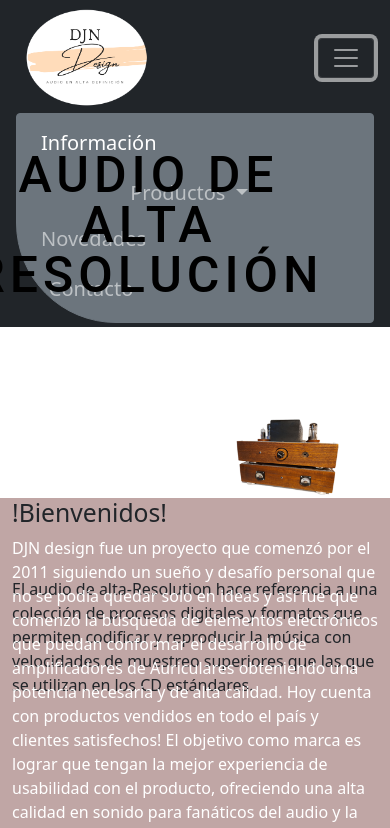
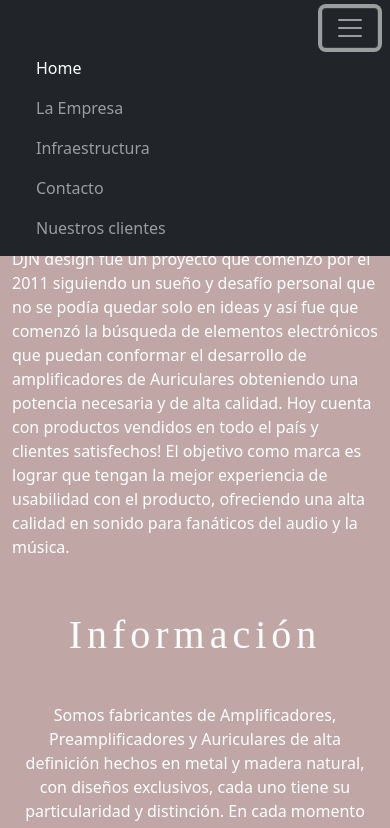
Before and after one commit to corinatt/Desafio-16, a website: page index.html in a window 390 px wide. Both pictures are taken after a click on the button 346 px from the left and 58 px from the top of the page. Shown: the top 828 px of the page. Drawn offline with nearby package versions, Linux system fonts and the light colour scheme; files whose address does not match are found by name; a web font is replaced by a local one.

Commit message:
cambios nav y responsive

```diff
--- a/index.html
+++ b/index.html
@@ -24,6 +24,8 @@
     integrity="sha384-KyZXEAg3QhqLMpG8r+8fhAXLRk2vvoC2f3B09zVXn8CA5QIVfZOJ3BCsw2P0p/We" crossorigin="anonymous">
   <!-- Css  -->
   <link rel="stylesheet" href="css/style.css">
+  <!--link a AOS-->
+  <link rel="stylesheet" href="https://unpkg.com/aos@next/dist/aos.css" />
   <!--font h1-->
   <meta name="viewport" content="width=device-width, initial-scale=1.0">
   <link rel="preconnect" href="https://fonts.googleapis.com">
@@ -34,22 +36,24 @@
 </head>
 
 <body>
-  <div class="contenedor">
   <header class="header">
-      <nav class="navbar navbar-expand-lg navbar-dark bg-dark mb-auto mx-auto p-1">
+
+    <nav class="navbar navbar-expand-lg navbar-dark bg-dark  mx-auto p-1 desktop">
       <div class="container-fluid">
         <a class="navbar-brand" href="index.html"><img src="Image/Logo-djn.png" alt="logo" width="150"></a>
+
         <button class="navbar-toggler" type="button" data-bs-toggle="collapse" data-bs-target="#navbarNavDropdown"
           aria-controls="navbarNavDropdown" aria-expanded="true" aria-label="Toggle navigation">
           <span class="navbar-toggler-icon"></span>
         </button>
+
         <div class="collapse navbar-collapse" id="navbarNavDropdown">
           <ul class="navbar-nav ms-auto fs-5 btn btn-secondary ">
             <li class="nav-item mx-4 section-nav">
               <a class="nav-link active" aria-current="page" href="#Información">Información</a>
             </li>
             <li class="nav-item dropdown">
-              <a class="nav-link dropdown-toggle mx-3" href="Productos.html" id="navbarDropdownMenuLink" role="button"
+              <a class="nav-link dropdown-toggle" href="Productos.html" id="navbarDropdownMenuLink" role="button"
                 data-bs-toggle="dropdown" aria-expanded="false">
                 Productos
               </a>
@@ -69,34 +73,67 @@
         </div>
       </div>
     </nav>
+    <nav class="navbar fixed-top navbar-expand-lg navbar-dark bg-dark mb-5 mx-auto celular">
+      <div class="container">
+        <a class="navbar-brand img-nav" href="index.html"><img src=""
+            alt=""></a>
+        <button class="navbar-toggler" type="button" data-bs-toggle="collapse" data-bs-target="#navbarNavDropdown"
+          aria-controls="navbarNavDropdown" aria-expanded="true" aria-label="Toggle navigation">
+          <span class="navbar-toggler-icon"></span>
+        </button>
+        <div class="collapse navbar-collapse" id="navbarNavDropdown">
+          <ul class="navbar-nav mx-auto">
+            <li class="nav-item mx-4">
+              <a class="nav-link active" aria-current="page" href="index.html">Home</a>
+            </li>
+            <li class="nav-item mx-4">
+              <a class="nav-link" href="laempresa.html">La Empresa</a>
+            </li>
+            <li class="nav-item mx-4">
+              <a class="nav-link" href="infraestructura.html">Infraestructura</a>
+            </li>
+            <li class="nav-item mx-4">
+              <a class="nav-link" href="contacto.html">Contacto</a>
+            </li>
+            <li class="nav-item mx-4">
+              <a class="nav-link" href="clientes.html">Nuestros clientes</a>
+            </li>
+          </ul>
+        </div>
+      </div>
+    </nav>
+
   </header>
+
   <main>
     <!-- portada  -->
-        <section class="container-fluid bg-white portada">
-        <div class="titulo-index">
+    <section class="container-fluid bg-white py-3 h-100  ">
+      <div class="row" >
+        <div class="col-lg-5 col-md-12 d-flex align-items-center px-3 mx-auto  ">
+          <div>
             <h1>Audio de alta resolución</h1>
-        </div>
-        <section>
-          <div class="row">
-          <div class="col-lg-6 col-sd-12 d-flex align-items-justify ">
-            <div class="p-h1">
-              <p class="text-dark">El audio de alta-Resolution hace referencia a una colección de procesos digitales
-              y formatos que permiten codificar y reproducir la música con velocidades de muestreo superiores que las que se
-              utilizan en los CD estándares.</p>
+            <p class="text-dark  ">El audio de alta-Resolution hace
+              referencia a una colección de procesos digitales
+              y formatos que permiten codificar y reproducir la música con velocidades de muestreo superiores que las
+              que se
+              utilizan en los CD estándares.
+            </p>
           </div>
         </div>
+        <div class="img-2 col-lg-7 col-md-12 px-3 mx-auto">
+          <img src="image/pre-img.png" class="img-fluid"  alt="img-thumbnail">
         </div>
-        </section>
-          <div class="img-2">
-            <img src="image/pre-img.png" class="img-fluid" alt="img-thumbnail">
       </div>
     </section>
     <section class="container justify-center">
       <h2>!Bienvenidos!</h2>
       <div>
-          <p>DJN design  fue un proyecto que comenzó por el 2011 siguiendo un sueño y desafío personal que no se podía quedar solo en ideas y así fue que comenzó la búsqueda de elementos electrónicos que puedan conformar el desarrollo de amplificadores de Auriculares obteniendo una potencia necesaria y de alta calidad.
+        <p>DJN design fue un proyecto que comenzó por el 2011 siguiendo un sueño y desafío personal que no se podía
+          quedar solo en ideas y así fue que comenzó la búsqueda de elementos electrónicos que puedan conformar el
+          desarrollo de amplificadores de Auriculares obteniendo una potencia necesaria y de alta calidad.
           Hoy cuenta con productos vendidos en todo el país y clientes satisfechos!
-            El objetivo como marca es lograr que tengan la mejor experiencia de usabilidad con el producto, ofreciendo una alta calidad en sonido para fanáticos del audio y la música.
+          El objetivo como marca es lograr que tengan la mejor experiencia de usabilidad con el producto, ofreciendo una
+          alta calidad en sonido para fanáticos del audio y la música.
         </p>
       </div>
     </section>
@@ -138,7 +175,8 @@
             <img src="image/icon/credit-card-2-front.svg" alt="credit-card">
           </div>
           <h4>Paga con Tarjeta</h4>
-          <p>Con Mercado Pago, tenés cuotas sin interés con tarjeta o efectivo en puntos de pago. ¡Y siempre es seguro!</p>
+          <p>Con Mercado Pago, tenés cuotas sin interés con tarjeta o efectivo en puntos de pago. ¡Y siempre es seguro!
+          </p>
         </div>
         <div class="col-lg-4 text-center">
           <div class="img-tc container">
@@ -152,7 +190,8 @@
             <img src="image/icon/shield-check.svg" alt="compra-protegida">
           </div>
           <h4>Compra Protegida</h4>
-          <p>Te acompañamos hasta que recibas lo que compraste. <br> Y si no es lo que esperabas, te devolvemos el dinero.</p>
+          <p>Te acompañamos hasta que recibas lo que compraste. <br> Y si no es lo que esperabas, te devolvemos el
+            dinero.</p>
         </div>
       </div>
     </section>
@@ -189,8 +228,13 @@
 
   <!-- Option 1: Bootstrap Bundle with Popper -->
   <script src="https://cdn.jsdelivr.net/npm/bootstrap@5.1.0/dist/js/bootstrap.bundle.min.js"
-    integrity="sha384-U1DAWAznBHeqEIlVSCgzq+c9gqGAJn5c/t99JyeKa9xxaYpSvHU5awsuZVVFIhvj"
-    crossorigin="anonymous"></script>
+    integrity="sha384-U1DAWAznBHeqEIlVSCgzq+c9gqGAJn5c/t99JyeKa9xxaYpSvHU5awsuZVVFIhvj" crossorigin="anonymous">
+  </script>
+  <!--AOS-->
+  <script src="https://unpkg.com/aos@next/dist/aos.js"></script>
+  <script>
+    AOS.init();
+  </script>
 
   <!-- Option 2: Separate Popper and Bootstrap JS -->
   <!--
--- a/scss/components/_header.scss
+++ b/scss/components/_header.scss
@@ -1,2 +1,22 @@
 @import url(../base/_listas.scss);
 @import url(../base/_variables.scss);
+
+.celular {
+    display: none;
+}
+@media only screen and(max-width:900px) {
+    .celular {
+        display: block;
+    }
+
+}
+.desktop {
+    display: block;
+
+}
+@media only screen and(max-width:900px) {
+    .desktop {
+        display: none;
+    }
+
+}
--- a/scss/components/_main.scss
+++ b/scss/components/_main.scss
@@ -1,7 +1,7 @@
 @import "../base/variables";
 @import "../base/listas";
 
-main {
+
 
     .titulo-index {
     display: flex;
@@ -37,26 +37,34 @@
 
   .img-2{
     width: 30%;
-    margin-top: -300px;
-    animation-name: move;
-    animation-duration: 3s;
+    animation-duration: 4s;
     animation-fill-mode: forwards;
+    animation-name: aparecer;
+  }
+  @keyframes aparecer {
+    from {
+      margin-right: 0%;
+    }
 
+    to {
+      margin-left: 60%;
+    }
   }
   // @media screen and (max-width: 800px), screen and ( )
   // .img-2{
   //   width: 250px;
   // }
 
-    @keyframes move {
-      from{
-        margin-right:0%;
+    .acomodar {
+      display: flex;
+      align-items: center;
+      justify-content:space-between;
+    }
+    @media only screen and (max-width:576px) {
+      .img-fluid {
+        display: none;
+      }
 
-      }
-      to {
-        margin-left: 60%;
-
-      }
     }
 
   /*titulos secciones*/
@@ -106,7 +114,3 @@
     justify-content: space-around;
     height: 500px;
   }
-
-
-
-  }
--- a/scss/style.scss
+++ b/scss/style.scss
@@ -5,3 +5,4 @@
 @import "base/variables";
 @import "base/maps";
 @import "base/mixins";
+@import '../scss/components/header';
```
Also changed, not shown: css/style.css, 1 other file. Lines whose indentation alone changed are shown as unchanged.
